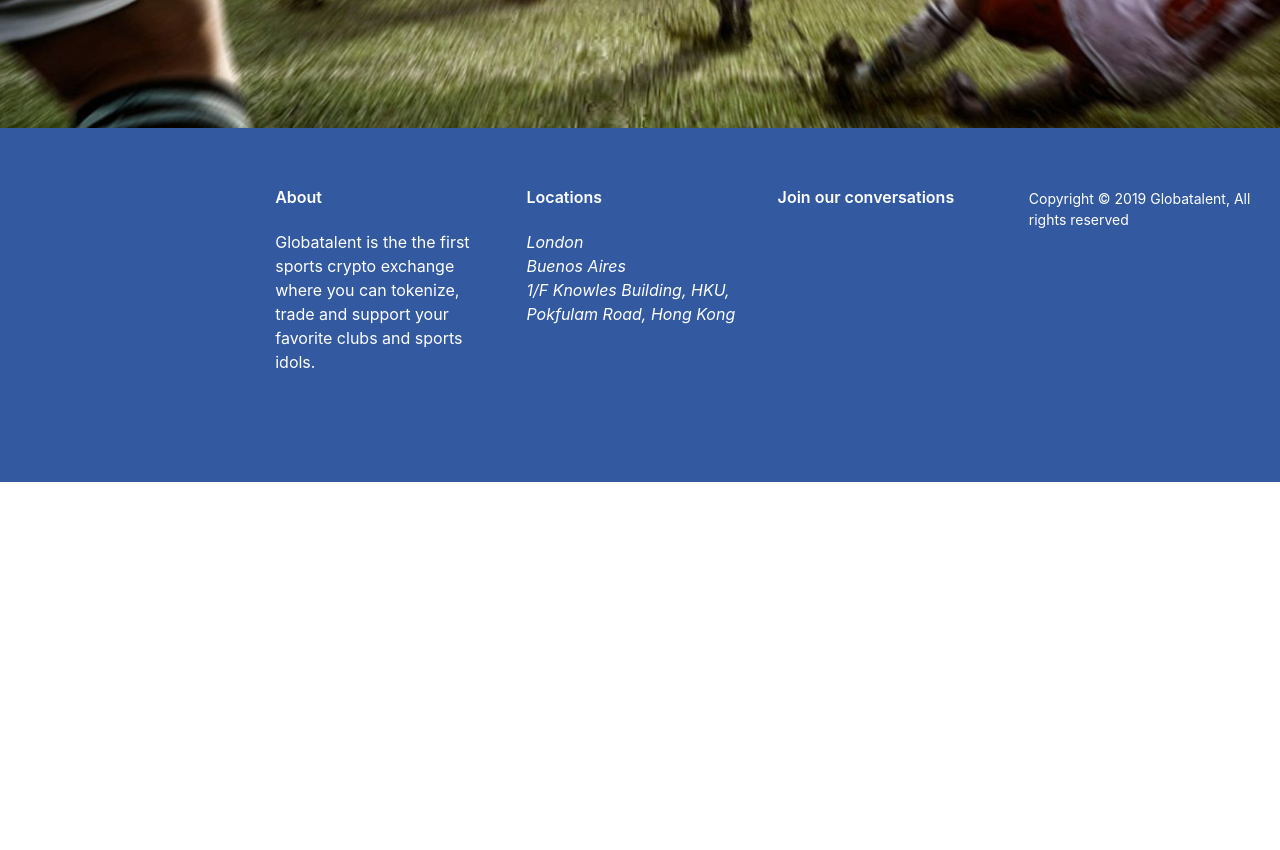
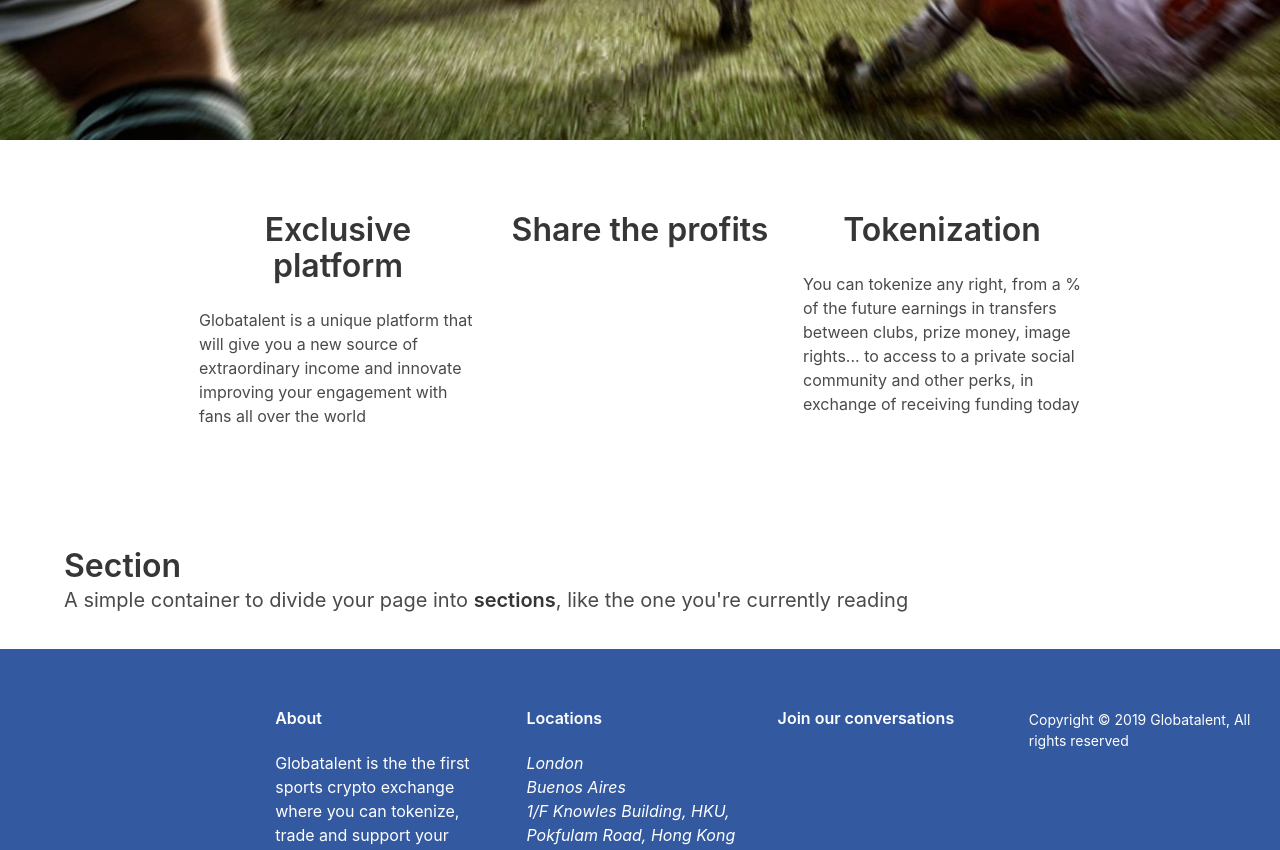
Before and after one commit to Globatalent/landing, a React (Create React App) app: page / in a window 1280 px wide. Shown: the part 660-1510 px from the top of the page. Before the commit the page ends 1142 px from the top, so only its background shows below. Built offline with nearby package versions, Linux system fonts and the light colour scheme.

Commit message:
added basic sections

```diff
--- a/src/App.js
+++ b/src/App.js
@@ -2,6 +2,8 @@ import React, { Component } from 'react';
 import logo from './assets/img/logo.svg';
 import Header from './components/Header';
 import Hero from './components/Hero';
+import Info from './components/Info';
+import CTA from './components/CTA';
 import Footer from './components/Footer';
 
 class App extends Component {
@@ -10,6 +12,8 @@ class App extends Component {
       <div className="App">
         <Header/>
         <Hero/>
+        <Info/>
+        <CTA/>
         <Footer/>
       </div>
     );
--- /dev/null
+++ b/src/components/CTA.js
@@ -0,0 +1,19 @@
+import React, { Component } from "react";
+
+class CTA extends Component {
+  render() {
+    return (
+      <section class="section">
+        <div class="container">
+          <h1 class="title">Section</h1>
+          <h2 class="subtitle">
+            A simple container to divide your page into <strong>sections</strong>, like the one you're currently reading
+  </h2>
+        </div>
+      </section>
+
+    )
+  }
+}
+
+export default CTA;
--- /dev/null
+++ b/src/components/Info.js
@@ -0,0 +1,27 @@
+import React, { Component } from "react";
+
+class Info extends Component {
+  render() {
+    return (
+      <section className="section is-centered is-multiline columns">
+        <article className="column is-3">
+          <img src="" className="is-rounded is-centered" />
+          <h2 className="title is-3 has-text-centered">Exclusive platform</h2>
+          <p>Globatalent is a unique platform that will give you a new source of extraordinary income and innovate improving your engagement with fans all over the world</p>
+        </article>
+        <article className="column is-3">
+          <img src="" className="is-rounded is-centered" />
+          <h2 className="title is-3 has-text-centered">Share the profits</h2>
+          <p></p>
+        </article>
+        <article className="column is-3">
+          <img src="" className="is-rounded is-centered" />
+          <h2 className="title is-3 has-text-centered">Tokenization</h2>
+          <p>You can tokenize any right, from a % of the future earnings in transfers between clubs, prize money, image rights... to access to a private social community and other perks, in exchange of receiving funding today</p>
+        </article>
+      </section>
+    )
+  }
+}
+
+export default Info;
```
